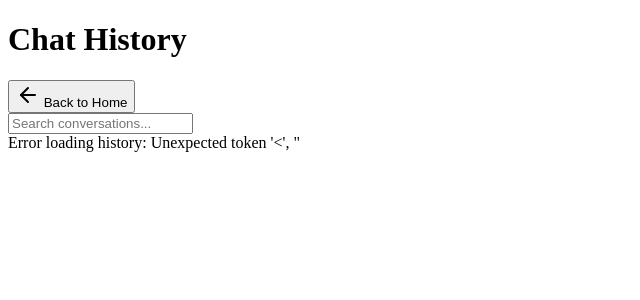
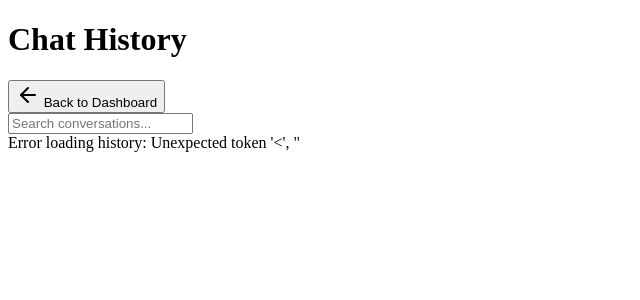
Before and after one commit to ruapotato/hivematrix-brainhair, a Flask app: template app/templates/history.html in a window 1280 px wide. Shown: the top 300 px of the page, without its empty margins (0-640 px from the left). Run offline with Flask 3, Linux system fonts and the light colour scheme; the template is opened without the code that fills it, so the values that code supplies are empty; parts of the project's set-up code (start-up, migrations or seed data) failed here and were passed over.

Commit message:
Fix back button text on chat history page
- Change "Back to Home" to "Back to Dashboard" for consistency

🤖 Generated with [Claude Code](https://claude.com/claude-code)

Co-Authored-By: Claude <noreply@anthropic.com>

```diff
--- a/app/templates/history.html
+++ b/app/templates/history.html
@@ -14,7 +14,7 @@
                 <button class="btn" onclick="window.location.href='{{ url_for('index') }}'">
                     <span class="btn__label">
                         <i data-lucide="arrow-left" class="btn__icon"></i>
-                        Back to Home
+                        Back to Dashboard
                     </span>
                 </button>
             </div>
```
